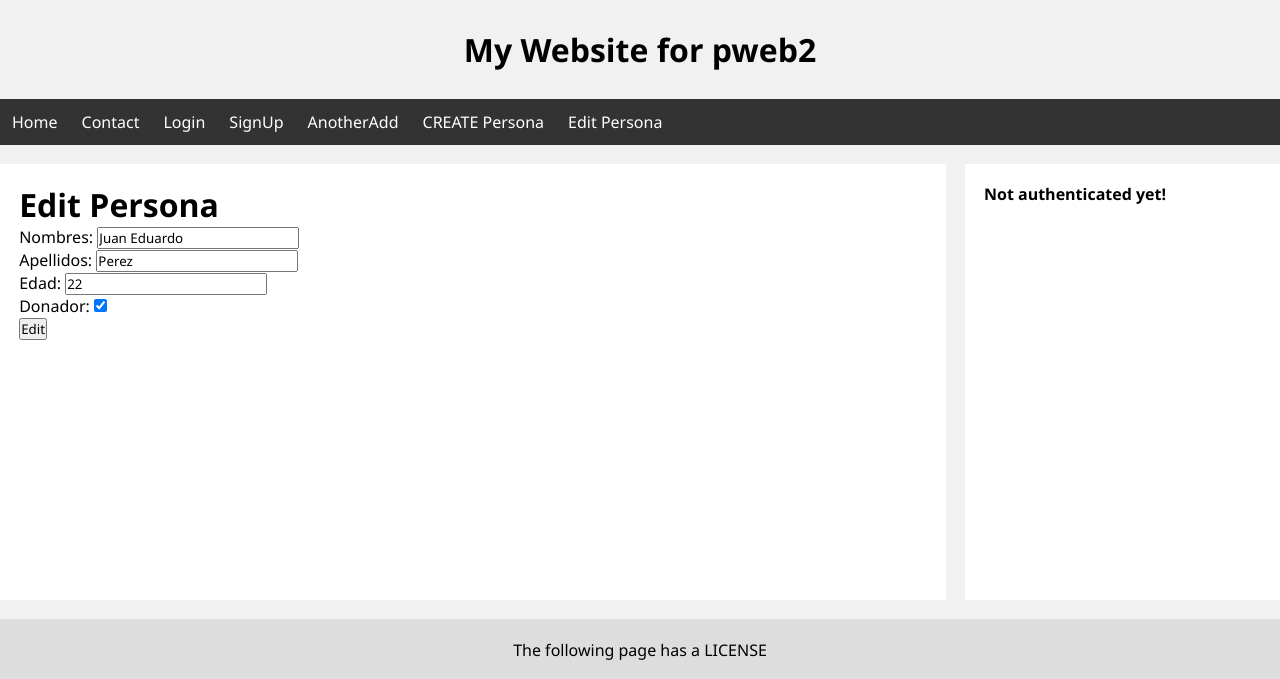
After one commit to gopoma/2022-pweb2-Laboratorio05, a Django app: page /personas/edit/ in a window 1280 px wide. The commit adds this page. Shown: the top 679 px of the page. Run offline with Django 4.2, Linux system fonts and the light colour scheme; data comes from the database, SQL or seed files in the repository; both versions use the stored data as it was after the commit.

Commit message:
Django4-Diapositiva12: Se desarrolla la lógica para Editar una Persona a través del argumento instance con el objeto que se recupera del modelo

```diff
--- a/src/listaContactos/urls.py
+++ b/src/listaContactos/urls.py
@@ -27,7 +27,8 @@ from personas.views import (
     searchForHelp,
     create_persona,
     # Here begins Django 4
-    personasAnotherCreateView
+    personasAnotherCreateView,
+    personaEditView
 )
 
 urlpatterns = [
@@ -47,5 +48,6 @@ urlpatterns = [
     path('search/', searchForHelp, name="buscar"),
     path('personas/create', create_persona, name="createPersona"),
     # Here begins Django 4
-    path('anotherAdd/', personasAnotherCreateView, name="OtroAgregarPersonas")
+    path('anotherAdd/', personasAnotherCreateView, name="OtroAgregarPersonas"),
+    path('personas/edit/', personaEditView, name="editPersona")
 ]
--- /dev/null
+++ b/src/personas/templates/personas/edit.html
@@ -0,0 +1,14 @@
+{% extends 'layouts/main-layout.html' %}
+
+{% block title %}
+    <title>UPDATE Persona</title>
+{% endblock %}
+
+{% block content %}
+    <h1>Edit Persona</h1>
+    <form action="/personas/edit/" method="POST">
+        {% csrf_token %}
+        {{ form.as_p }}
+        <input type="submit" value="Edit">
+    </form>
+{% endblock %}
--- a/src/personas/views.py
+++ b/src/personas/views.py
@@ -63,3 +63,13 @@ def personasAnotherCreateView(request):
     return render(request, "personas/personasAnotherCreateView.html", {
         "form": form,
     })
+
+def personaEditView(request):
+    person = Persona.objects.get(id=2)
+    form = PersonaForm(request.POST or None, instance=person)
+    if form.is_valid():
+        form.save()
+        form = PersonaForm()
+    return render(request, "personas/edit.html", {
+        "form": form
+    })
--- a/src/templates/components/navbar.html
+++ b/src/templates/components/navbar.html
@@ -14,5 +14,6 @@
         -->
         <a class="navbar__link" href="/anotherAdd">AnotherAdd</a>
         <a class="navbar__link" href="/agregar">CREATE Persona</a>
+        <a class="navbar__link" href="/personas/edit">Edit Persona</a>
     </ul>
 </nav>
```
Also changed, not shown: src/db.sqlite3.
